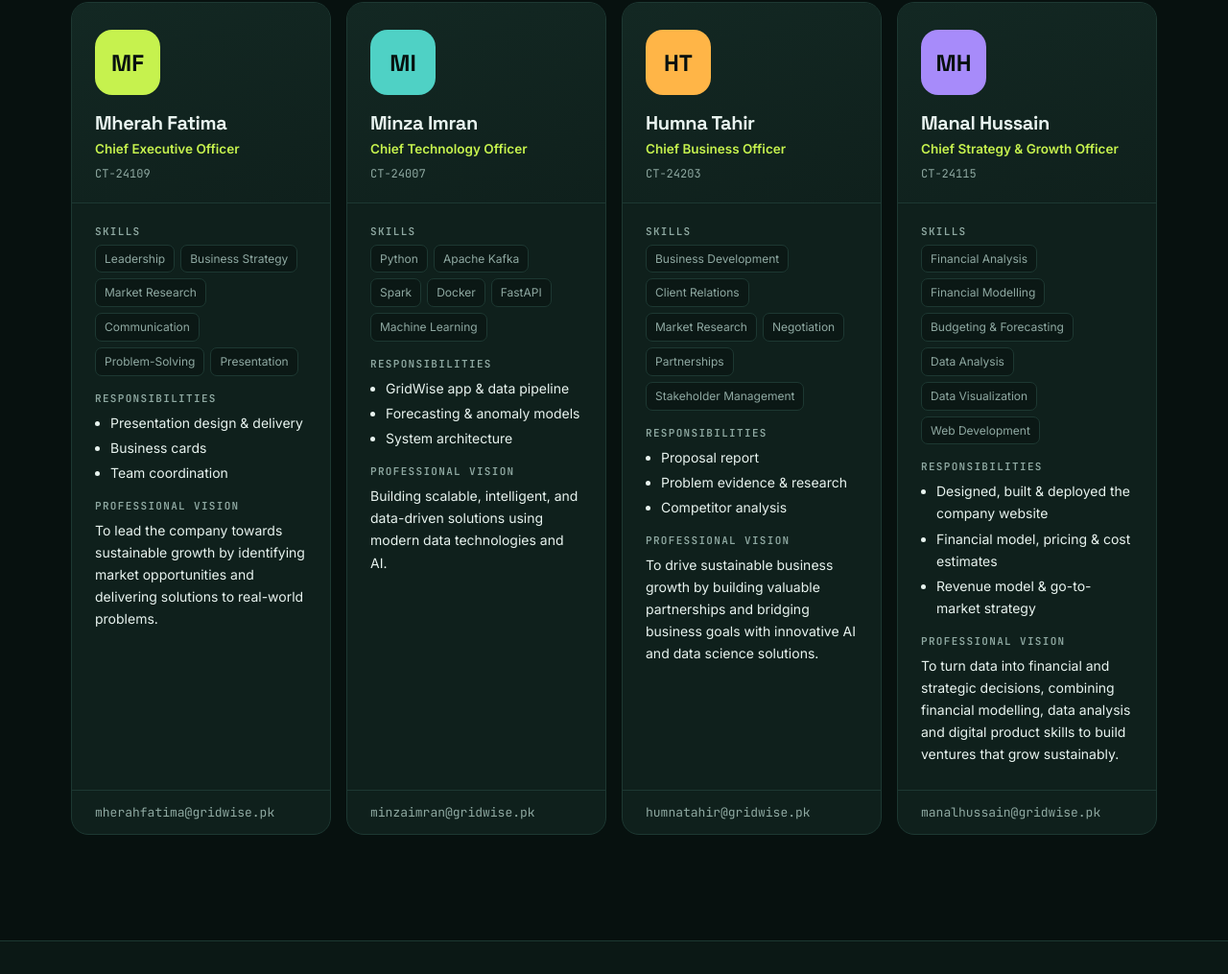
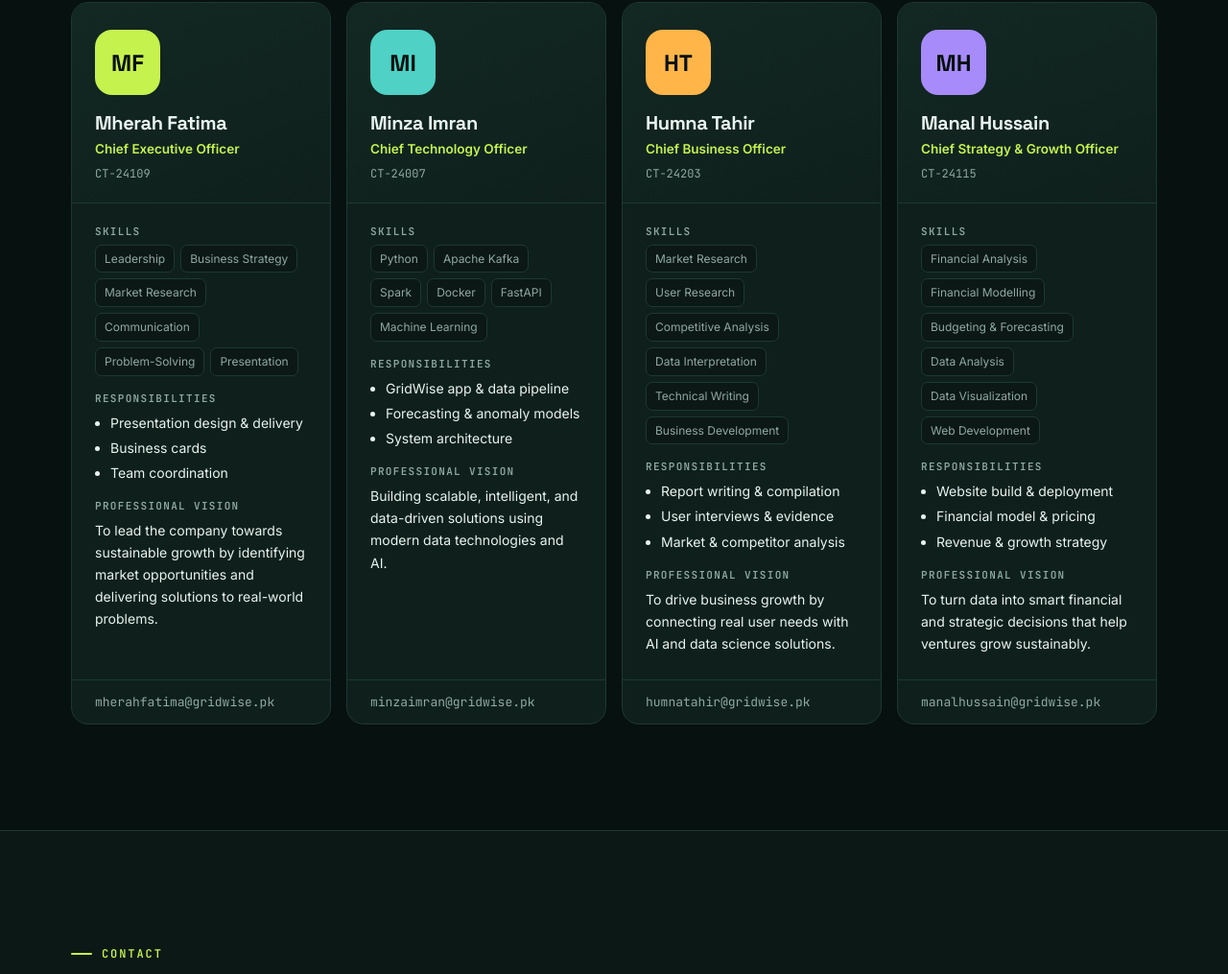
Before and after one commit to manalhussain06/GridWise, a plain HTML site: page index.html in a window 1280 px wide. Shown: the part 7946-8961 px from the top of the page at 96% size. Drawn offline with Linux system fonts and the light colour scheme.

Commit message:
Add files via upload

```diff
--- a/index.html
+++ b/index.html
@@ -590,15 +590,15 @@ const TEAM = [
   { name:"Humna Tahir", id:"CT-24203", initials:"HT", photo:"",
     role:"Chief Business Officer",
     email:"humnatahir@gridwise.pk",
-    skills:["Business Development","Client Relations","Market Research","Negotiation","Partnerships","Stakeholder Management"],
-    resp:["Proposal report","Problem evidence & research","Competitor analysis"],
-    vision:"To drive sustainable business growth by building valuable partnerships and bridging business goals with innovative AI and data science solutions." },
+    skills:["Market Research","User Research","Competitive Analysis","Data Interpretation","Technical Writing","Business Development"],
+    resp:["Report writing & compilation","User interviews & evidence","Market & competitor analysis"],
+    vision:"To drive business growth by connecting real user needs with AI and data science solutions." },
   { name:"Manal Hussain", id:"CT-24115", initials:"MH", photo:"",
     role:"Chief Strategy & Growth Officer",
     email:"manalhussain@gridwise.pk",
     skills:["Financial Analysis","Financial Modelling","Budgeting & Forecasting","Data Analysis","Data Visualization","Web Development"],
-    resp:["Designed, built & deployed the company website","Financial model, pricing & cost estimates","Revenue model & go-to-market strategy"],
-    vision:"To turn data into financial and strategic decisions, combining financial modelling, data analysis and digital product skills to build ventures that grow sustainably." }
+    resp:["Website build & deployment","Financial model & pricing","Revenue & growth strategy"],
+    vision:"To turn data into smart financial and strategic decisions that help ventures grow sustainably." }
 ];
 const COLORS=["var(--volt)","var(--sky)","var(--sun)","var(--vio)"];
 document.getElementById("teamGrid").innerHTML = TEAM.map((m,i)=>`
```
